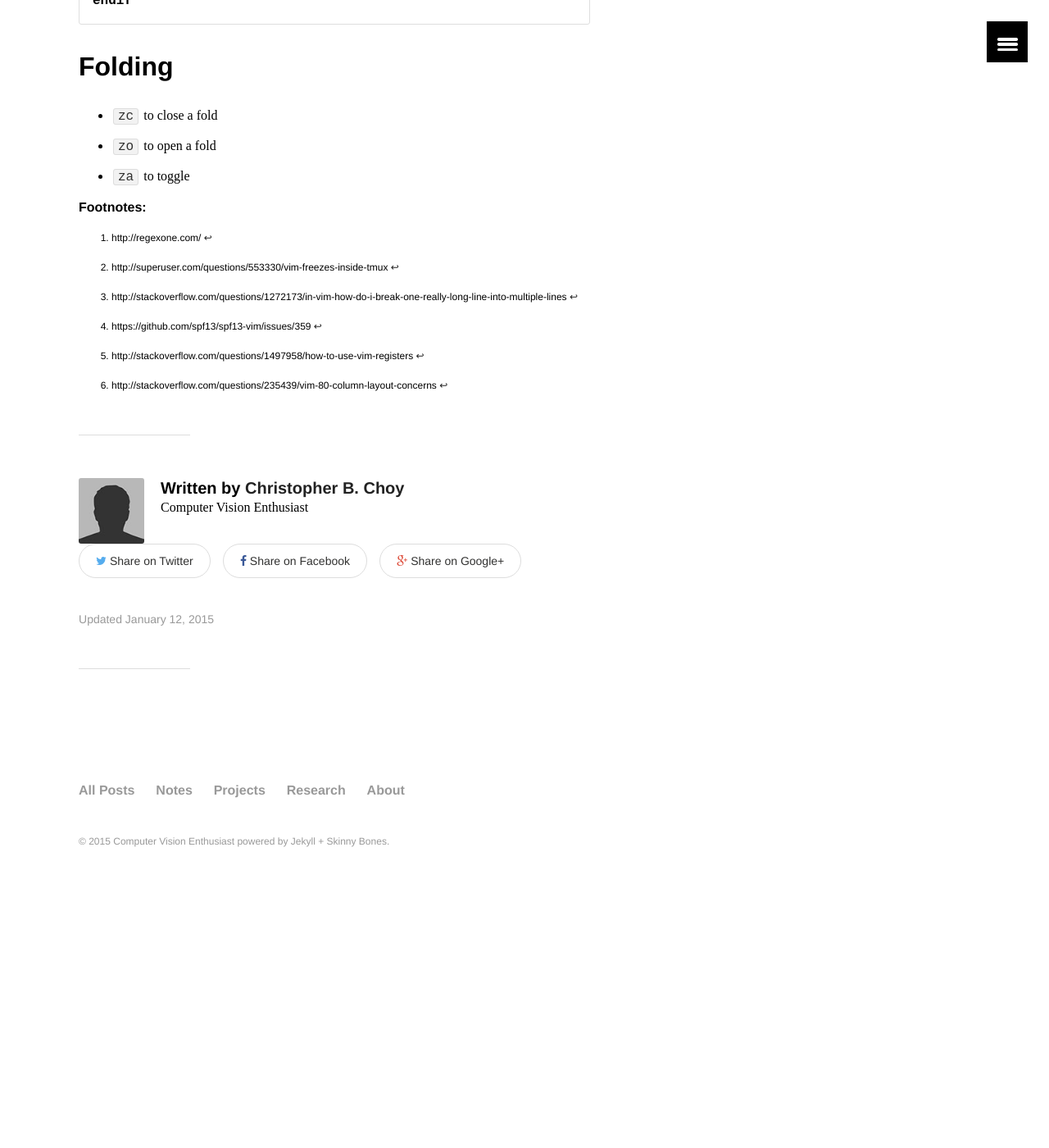
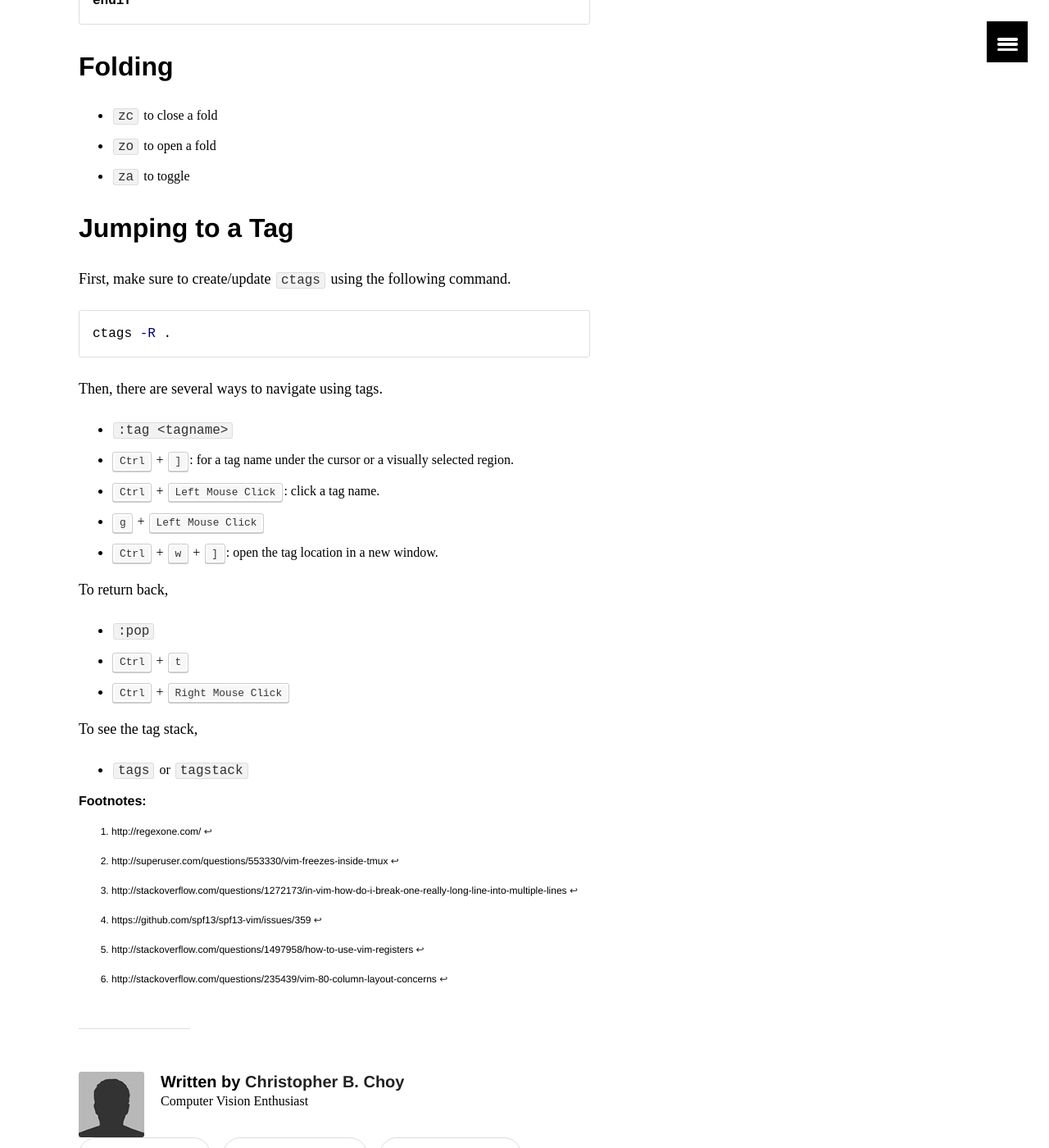
Before and after one commit to antran89/blog, a Jekyll site: the page built from _posts/notes/2015-01-12-vim-notes.md, in a window 1280 px wide and 1400 px high, scrolled down 4405 px. Shown: the whole window at 82% size. Built offline with Jekyll 4.4.1, drawn with Linux system fonts in a browser that asks for light colours; comment, search, counter and statistics services are not loaded; before the commit the page ends 5493 px from its top, so only the background shows below that.

Commit message:
bunch of updates (vim notes, theano, zmq, weight initialization

```diff
--- a/_posts/notes/2015-01-12-vim-notes.md
+++ b/_posts/notes/2015-01-12-vim-notes.md
@@ -169,6 +169,33 @@ endif
 - `za` to toggle
 
 
+## Jumping to a Tag
+
+First, make sure to create/update `ctags` using the following command.
+
+{% highlight bash %}
+ctags -R .
+{% endhighlight %}
+
+Then, there are several ways to navigate using tags.
+
+- `:tag <tagname>`
+- <kbd>Ctrl</kbd> + <kbd>]</kbd>: for a tag name under the cursor or a visually selected region.
+- <kbd>Ctrl</kbd> + <kbd>Left Mouse Click</kbd>: click a tag name.
+- <kbd>g</kbd> + <kbd>Left Mouse Click</kbd>
+- <kbd>Ctrl</kbd> + <kbd>w</kbd> + <kbd>]</kbd>: open the tag location in a new window.
+
+To return back,
+
+- `:pop`
+- <kbd>Ctrl</kbd> + <kbd>t</kbd>
+- <kbd>Ctrl</kbd> + <kbd>Right Mouse Click</kbd>
+
+To see the tag stack,
+
+- `tags` or `tagstack`
+
+
 [^1]: http://regexone.com/
 [^2]: http://vim.wikia.com/wiki/Search_patterns
 [^3]: http://superuser.com/questions/553330/vim-freezes-inside-tmux
```
Also changed, not shown: _posts/research/2015-03-20-theano-notes.md (+15 -0 lines), _posts/research/2015-04-13-zeromq-notes.md (+16 -1 lines), _posts/research/2015-04-16-neural-network-weight-initialization.md (added, +110 -0 lines), about/index.md (+1 -1 lines).
